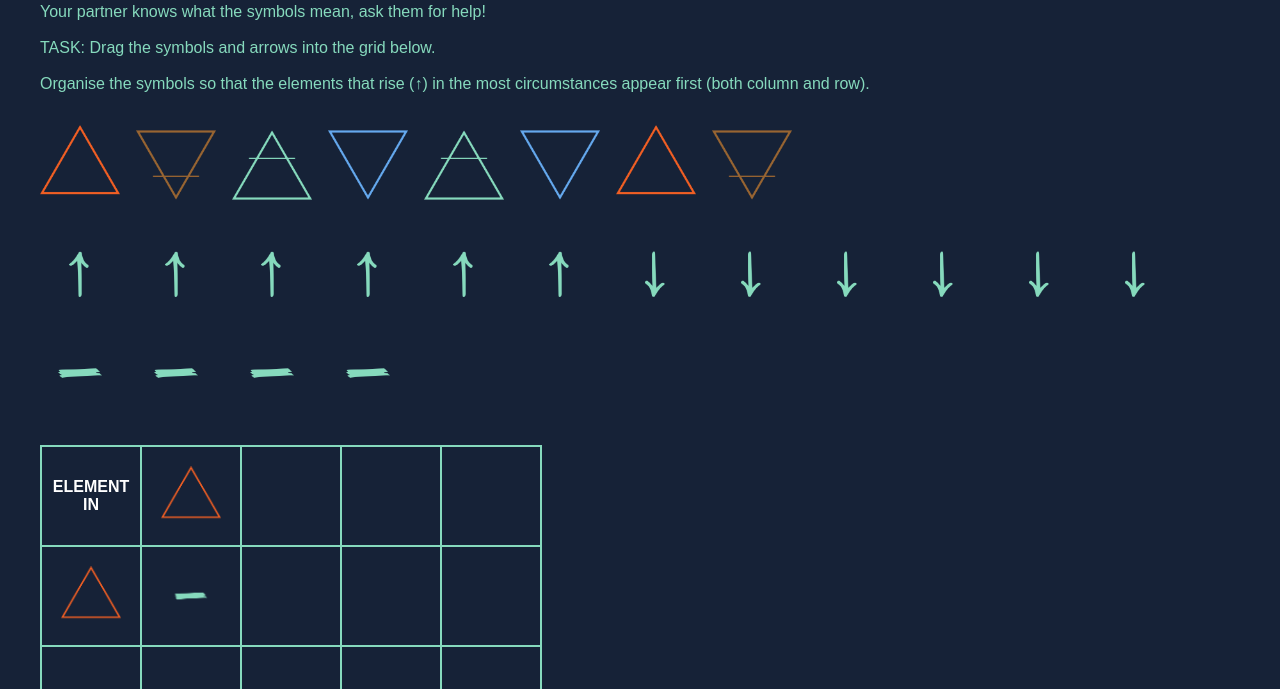
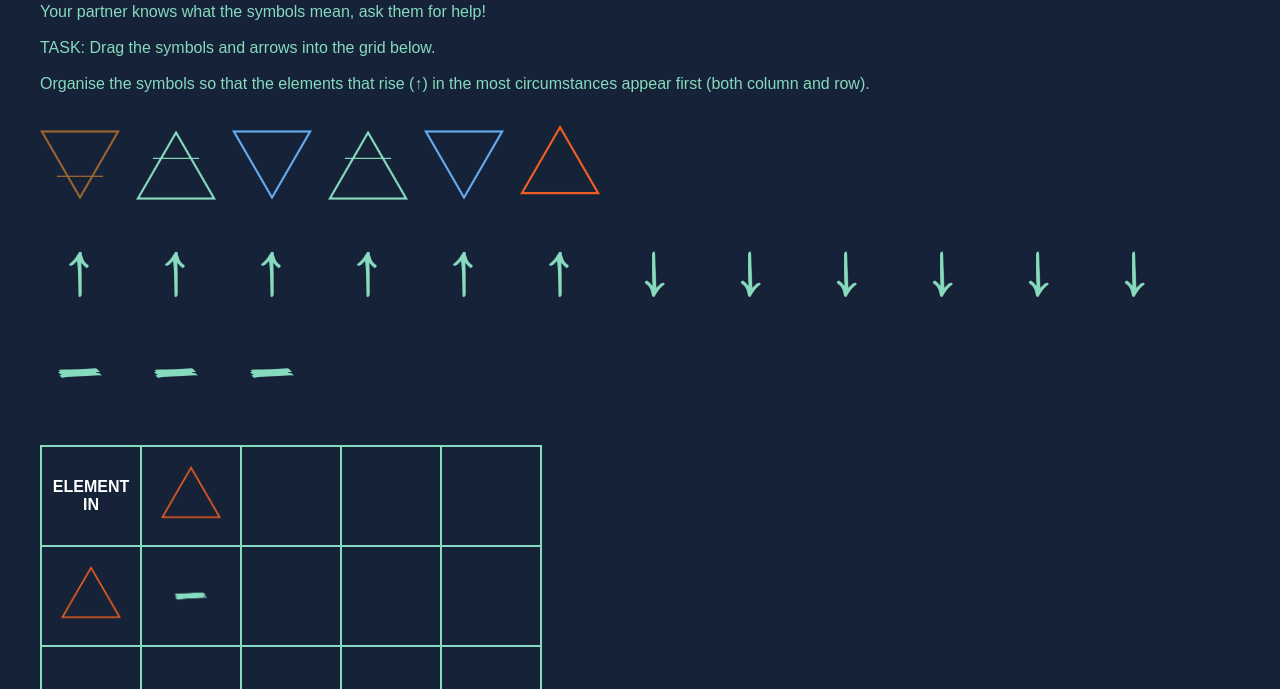
Before and after one commit to Edgeyoucator/Aristotle, a plain HTML site: page index.html in a window 1280 px wide. Shown: the part 111-800 px from the top of the page. Drawn offline with Linux system fonts and the light colour scheme.

Commit message:
Update index.html

```diff
--- a/index.html
+++ b/index.html
@@ -13,14 +13,14 @@
 
     <!-- Element Row (Top Symbols) -->
 <div class="drag-bank" id="element-row">
-  <img src="images/Fire.png" class="draggable" draggable="true" id="fire1" />
+  <!--<img src="images/Fire.png" class="draggable" draggable="true" id="fire1" /> -->
   <img src="images/Earth.png" class="draggable" draggable="true" id="earth1" />
   <img src="images/Air.png" class="draggable" draggable="true" id="air1" />
   <img src="images/Water.png" class="draggable" draggable="true" id="water1" />
   <img src="images/Air.png" class="draggable" draggable="true" id="air2" />
   <img src="images/Water.png" class="draggable" draggable="true" id="water2" />
   <img src="images/Fire.png" class="draggable" draggable="true" id="fire2" />
-  <img src="images/Earth.png" class="draggable" draggable="true" id="earth2" />
+  <!--<img src="images/Earth.png" class="draggable" draggable="true" id="earth2" />-->
 </div>
 
 
@@ -40,7 +40,7 @@
       <img src="images/Down.png" class="draggable" draggable="true" />
       <img src="images/Down.png" class="draggable" draggable="true" />
 
-      <img src="images/dash.png" class="draggable" draggable="true" />
+      <!--<img src="images/dash.png" class="draggable" draggable="true" />-->
       <img src="images/dash.png" class="draggable" draggable="true" />
       <img src="images/dash.png" class="draggable" draggable="true" />
       <img src="images/dash.png" class="draggable" draggable="true" />
```
